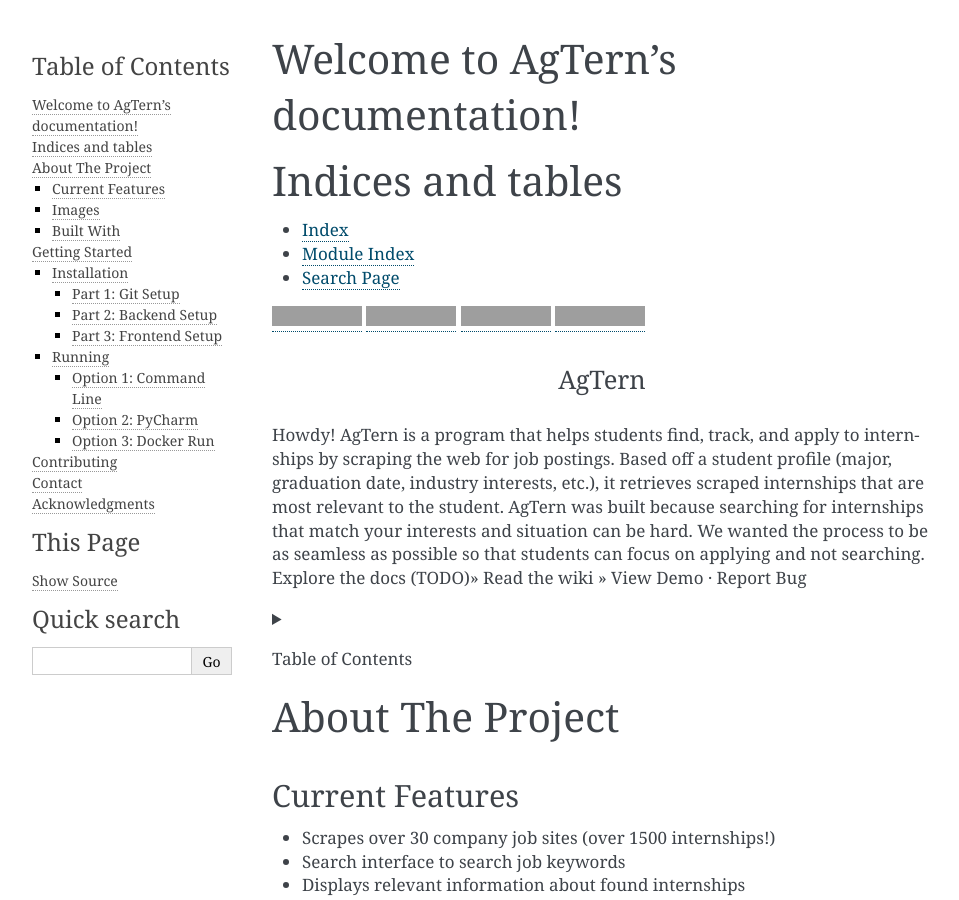
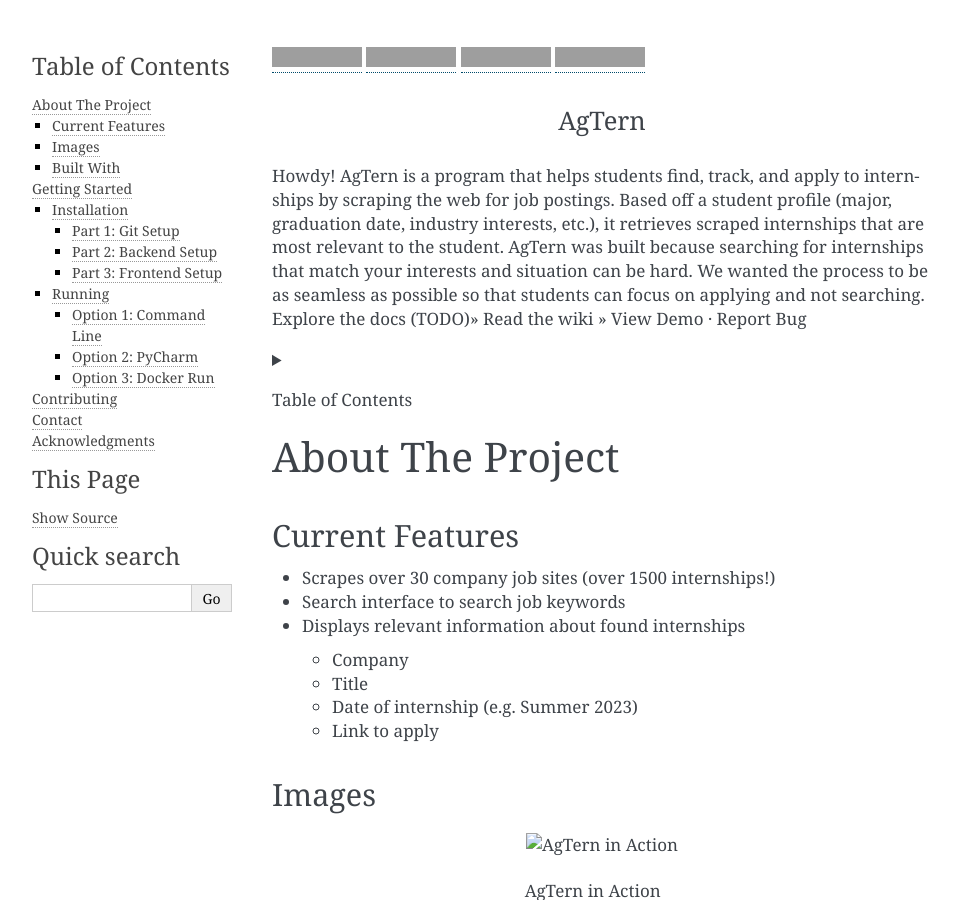
Before and after one commit to johndpjr/AgTern, a Sphinx documentation site: the page built from docs/source/index.rst, in a window 1280 px wide and 900 px high, cut to the strip 0-900 px from the top of the window. Shown: the whole strip, without its empty margins (148-1107 px from the left). Built offline with Sphinx 7.4.7, drawn with Linux system fonts in a browser that asks for light colours; grey boxes are pictures that could not be loaded.

Commit message:
Update index.rst

```diff
--- a/docs/source/index.rst
+++ b/docs/source/index.rst
@@ -1,22 +1 @@
-.. AgTern documentation master file, created by
-   sphinx-quickstart on Sun Nov  5 16:29:02 2023.
-   You can adapt this file completely to your liking, but it should at least
-   contain the root `toctree` directive.
-
-Welcome to AgTern's documentation!
-==================================
-
-.. toctree::
-   :maxdepth: 2
-   :caption: Contents:
-
-
-
-Indices and tables
-==================
-
-* :ref:`genindex`
-* :ref:`modindex`
-* :ref:`search`
-
 .. include:: ../../README.rst
```
